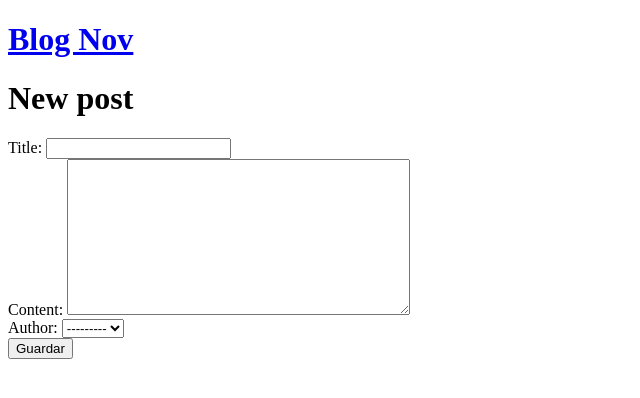
After one commit to Sebvstian/blog, a Django app: page /post/new/ in a window 1280 px wide. The commit adds this page. Shown: the top 398 px of the page, without its empty margins (0-640 px from the left). Run offline with Django 5.2, Linux system fonts and the light colour scheme; data comes from the database, SQL or seed files in the repository; both versions use the stored data as it was after the commit.

Commit message:
post create

```diff
--- a/blog/urls.py
+++ b/blog/urls.py
@@ -1,8 +1,8 @@
 from django.urls import path
-from .views import PostListView, PostDetailView
+from .views import PostListView, PostDetailView,PostCreateView
 
 urlpatterns = [
     path('', PostListView.as_view(), name='blog-home'),
     path('post/<int:pk>/', PostDetailView.as_view(), name='post-detail'),
-
+    path('post/new/', PostCreateView.as_view(), name='post-new'),
 ]
--- a/blog/views.py
+++ b/blog/views.py
@@ -1,5 +1,6 @@
 from django.shortcuts import render
 from django.views.generic import ListView, DetailView
+from django.views.generic.edit import CreateView
 from .models import Post
 
 # Create your views here.
@@ -11,3 +12,8 @@ class PostListView(ListView):
 class PostDetailView(DetailView):
     model = Post
     template_name = 'post_detail.html'
+
+class PostCreateView(CreateView):
+        model = Post
+        template_name = 'post_new.html'
+        fields = ['title', 'content', 'author']
--- a/templates/_base.html
+++ b/templates/_base.html
@@ -7,6 +7,7 @@
 </head>
 <body>
     <a href="{% url 'blog-home' %}"><h1>Blog Nov</h1></a>
+
     {% block content %}
 
     {% endblock content %}
--- a/templates/post_list.html
+++ b/templates/post_list.html
@@ -1,6 +1,7 @@
 {% extends "_base.html" %}
 
 {% block content %}
+    <a href="{% url 'post-new' %}">Nuevo post</a>
     <ul>
         {% for item in post_list %}
         <li>
--- /dev/null
+++ b/templates/post_new.html
@@ -0,0 +1,11 @@
+{% extends "_base.html" %}
+
+{% block content %}
+<h1>New post</h1>
+<form action="" method="post">
+        {% csrf_token %}
+        {{form }}
+        <button type="submit">Guardar</button>
+</form>
+
+{% endblock content %}
```
Also changed, not shown: db.sqlite3.
